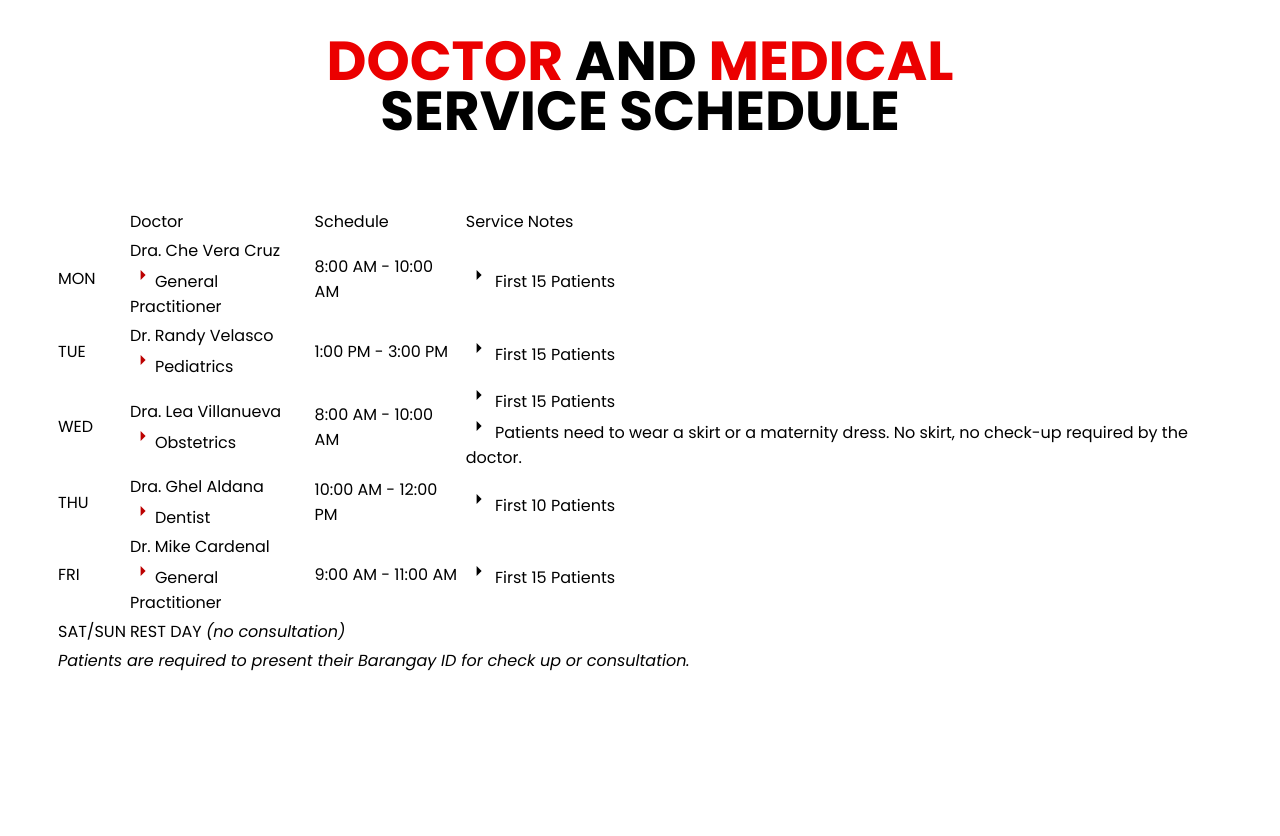
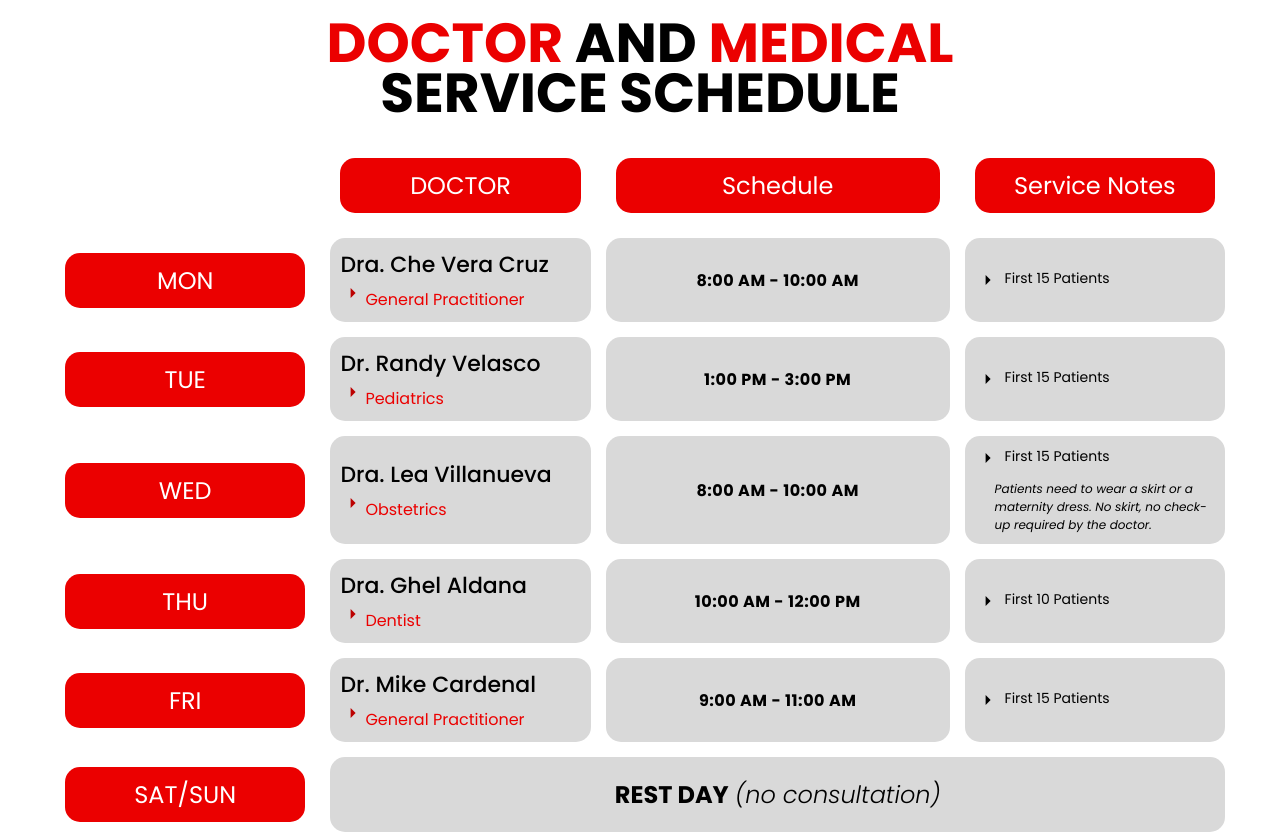
Before and after one commit to haxzxz/health_page, a plain HTML site: page index.html in a window 1280 px wide. Shown: the part 1957-2793 px from the top of the page. Drawn offline with Linux system fonts and the light colour scheme.

Commit message:
Added the medical schedule style

```diff
--- a/index.html
+++ b/index.html
@@ -1,4 +1,4 @@
-w<!DOCTYPE html>
+<!DOCTYPE html>
 <html lang="en">
 
 <head>
@@ -181,95 +181,118 @@ w<!DOCTYPE html>
                 <tbody>
                     <tr id="row-1">
                         <td> </td>
-                        <td>Doctor</td>
-                        <td>Schedule</td>
-                        <td>Service Notes</td>
+                        <td><span id="capsule">DOCTOR</span></td>
+                        <td><span id="capsule">Schedule</span></td>
+                        <td><span id="capsule">Service Notes</span></td>
                     </tr>
                     <tr id="row-2">
-                        <td>MON</td>
-                        <td><span id="doc">Dra. Che Vera Cruz</span> <br>
+                        <td><span id="capsule">MON</span></td>
+                        <td id="doc-info">
+                            <p><span id="doc">Dra. Che Vera Cruz</span> <br>
                                 <svg width="25" height="24" viewBox="0 0 25 24" fill="none"
                                     xmlns="http://www.w3.org/2000/svg">
                                     <path d="M10.603 17V7L15.603 12L10.603 17Z" fill="#BC0100" />
                                 </svg><span id="desc">General Practitioner</span>
+                            </p>
                         </td>
-                        <td>8:00 AM - 10:00 AM</td>
-                        <td><svg width="25" height="24" viewBox="0 0 25 24" fill="none"
+                        <td id="cell-time"><span id="time-info">8:00 AM - 10:00 AM</span></td>
+                        <td id="patient-info">
+                            <p><svg width="25" height="24" viewBox="0 0 25 24" fill="none"
                                     xmlns="http://www.w3.org/2000/svg">
                                     <path d="M10.603 17V7L15.603 12L10.603 17Z" fill="black" />
-                            </svg> First 15 Patients
+                                </svg> First 15 Patients</p>
                         </td>
                     </tr>
                     <tr id="row-2">
-                        <td>TUE</td>
-                        <td><span id="doc">Dr. Randy Velasco</span> <br>
+                        <td><span id="capsule">TUE</span></td>
+                        <td id="doc-info">
+                            <p><span id="doc">Dr. Randy Velasco</span> <br>
                                 <svg width="25" height="24" viewBox="0 0 25 24" fill="none"
                                     xmlns="http://www.w3.org/2000/svg">
                                     <path d="M10.603 17V7L15.603 12L10.603 17Z" fill="#BC0100" />
                                 </svg><span id="desc">Pediatrics</span>
+                            </p>
                         </td>
-                        <td>1:00 PM - 3:00 PM</td>
-                        <td><svg width="25" height="24" viewBox="0 0 25 24" fill="none"
+                        <td id="cell-time"><span id="time-info">1:00 PM - 3:00 PM</span></td>
+                        <td id="patient-info">
+                            <p><svg width="25" height="24" viewBox="0 0 25 24" fill="none"
                                     xmlns="http://www.w3.org/2000/svg">
                                     <path d="M10.603 17V7L15.603 12L10.603 17Z" fill="black" />
-                            </svg> First 15 Patients
+                                </svg> First 15 Patients</p>
                         </td>
                     </tr>
                     <tr id="row-3">
-                        <td>WED</td>
-                        <td><span id="doc">Dra. Lea Villanueva</span> <br>
+                        <td><span id="capsule">WED</span></td>
+                        <td id="doc-info">
+                            <p><span id="doc">Dra. Lea Villanueva</span> <br>
                                 <svg width="25" height="24" viewBox="0 0 25 24" fill="none"
                                     xmlns="http://www.w3.org/2000/svg">
                                     <path d="M10.603 17V7L15.603 12L10.603 17Z" fill="#BC0100" />
                                 </svg><span id="desc">Obstetrics</span>
+                            </p>
                         </td>
-                        <td>8:00 AM - 10:00 AM</td>
-                        <td><svg width="25" height="24" viewBox="0 0 25 24" fill="none"
+                        <td id="cell-time"><span id="time-info">8:00 AM - 10:00 AM</span></td>
+                        <td id="patient-info">
+                            <p><svg width="25" height="24" viewBox="0 0 25 24" fill="none"
                                     xmlns="http://www.w3.org/2000/svg">
                                     <path d="M10.603 17V7L15.603 12L10.603 17Z" fill="black" />
                                 </svg> First 15 Patients <br>
-                            <svg width="25" height="24" viewBox="0 0 25 24" fill="none"
-                                xmlns="http://www.w3.org/2000/svg">
-                                <path d="M10.603 17V7L15.603 12L10.603 17Z" fill="black" />
-                            </svg> Patients need to wear a skirt or a maternity dress. No skirt, no check-up required by the doctor.
+                            </p>
+                            <p>
+                                <em>
+                                    Patients need to wear a skirt or a maternity dress. No skirt, no check-up
+                                    required by the doctor.
+                                </em>
+                            </p>
                         </td>
                     </tr>
                     <tr id="row-4">
-                        <td id="day">THU</td>
-                        <td id="doc-info"><span id="doc">Dra. Ghel Aldana</span> <br>
+                        <td><span id="capsule">THU</span></td>
+                        <td id="doc-info">
+                            <p><span id="doc">Dra. Ghel Aldana</span> <br>
                                 <svg width="25" height="24" viewBox="0 0 25 24" fill="none"
                                     xmlns="http://www.w3.org/2000/svg">
                                     <path d="M10.603 17V7L15.603 12L10.603 17Z" fill="#BC0100" />
                                 </svg><span id="desc">Dentist</span>
+                            </p>
                         </td>
-                        <td id="time">10:00 AM - 12:00 PM</td>
-                        <td id="patient-info"><svg width="25" height="24" viewBox="0 0 25 24" fill="none"
+                        <td id="cell-time"><span id="time-info">10:00 AM - 12:00 PM</span></td>
+                        <td id="patient-info">
+                            <p><svg width="25" height="24" viewBox="0 0 25 24" fill="none"
                                     xmlns="http://www.w3.org/2000/svg">
                                     <path d="M10.603 17V7L15.603 12L10.603 17Z" fill="black" />
-                            </svg> First 10 Patients
+                                </svg> First 10 Patients</p>
                         </td>
                     </tr>
-                    <tr id="row-4">
-                        <td id="day">FRI</td>
-                        <td id="doc-info"><span id="doc">Dr. Mike Cardenal</span> <br>
+                    <tr id="row-5">
+                        <td><span id="capsule">FRI</span></td>
+                        <td id="doc-info">
+                            <p><span id="doc">Dr. Mike Cardenal</span> <br>
                                 <svg width="25" height="24" viewBox="0 0 25 24" fill="none"
                                     xmlns="http://www.w3.org/2000/svg">
                                     <path d="M10.603 17V7L15.603 12L10.603 17Z" fill="#BC0100" />
                                 </svg><span id="desc">General Practitioner</span>
+                            </p>
                         </td>
-                        <td id="time">9:00 AM - 11:00 AM</td>
-                        <td id="patient-info"><svg width="25" height="24" viewBox="0 0 25 24" fill="none"
+                        <td id="cell-time"><span id="time-info">9:00 AM - 11:00 AM</span></td>
+                        <td id="patient-info">
+                            <p><svg width="25" height="24" viewBox="0 0 25 24" fill="none"
                                     xmlns="http://www.w3.org/2000/svg">
                                     <path d="M10.603 17V7L15.603 12L10.603 17Z" fill="black" />
-                            </svg> First 15 Patients
+                                </svg> First 15 Patients</p>
                         </td>
                     </tr>
-                    <tr id="row-5">
-                        <td id="day">SAT/SUN</td>
-                        <td id="rest-day" colspan="3"><span id="bold">REST DAY</span> <em>(no consultation)</em></td>
+                    <tr id="row-6">
+                        <td><span id="capsule">SAT/SUN</span></td>
+                        <td id="rest-day" colspan="3">
+                            <p>
+                                <span id="bold">REST DAY</span> <em>(no consultation)</em>
+                            </p>
+                        </td>
                     </tr>
-                    <tr>
-                        <td id="req" colspan="4"><span><em>Patients are required to present their Barangay ID for check up or consultation.</em></span></td>
+                    <tr id="row-7">
+                        <td id="req" colspan="4"><span><em>Patients are required to present their Barangay ID for check
+                                    up or consultation.</em></span></td>
                     </tr>
                 </tbody>
             </table>
--- a/style.css
+++ b/style.css
@@ -511,7 +511,7 @@ header.sticky {
   align-items: center;
   align-content: center;
   flex-direction: column;
-  min-height: 80vh;
+  min-height: 60vh;
 }
 
 .medic-schedule #header {
@@ -538,5 +538,112 @@ header.sticky {
 
 .medic-schedule .container-table table {
   width: 100%;
-  padding: 55px 15px;
+  border-spacing: 15px;
 }
+
+.medic-schedule .container-table td {
+  height: 100%;
+  width: 100%;
+  height: 36px;
+  width: 156px;
+  vertical-align: center;
+  padding: 10px;
+}
+
+.medic-schedule .container-table table #capsule{
+  font-size: 24px;
+  margin: auto;
+  text-align: center;
+  background-color: var(--primary-color);
+  padding: 10px;
+  border-radius: 15px;
+  color: #ffffff;
+  display: flex;
+  justify-content: center;
+}
+
+.medic-schedule .container-table table #doc-info {
+  background-color: #d9d9d9;
+  border-radius: 15px;
+}
+
+.medic-schedule .container-table table #doc {
+  font-size: 22px;
+  font-weight: 500;
+}
+
+.medic-schedule .container-table table #desc {
+  color: var(--primary-color);
+}
+
+.medic-schedule .container-table table #cell-time {
+  text-align: center;
+  background-color: #d9d9d9;
+  min-height: 75px;
+  min-width: 206px;
+  border-radius: 15px;
+}
+
+.medic-schedule .container-table table #time-info {
+  display: inline-block;
+  font-size: 16px;
+  font-weight: 700;
+  letter-spacing: 0.5px;
+}
+
+.medic-schedule .container-table #patient-info {
+  background-color: #d9d9d9;
+  border-radius: 15px;
+}
+
+.medic-schedule .container-table table #patient-info p{
+  font-size: 14px;
+  display: flex;
+  gap: 5px;
+}
+
+.medic-schedule .container-table table #patient-info em {
+  font-size: 12px;
+  display: inline-block;
+  padding-top: 10px;
+  padding-left: 20px;
+}
+
+.medic-schedule .container-table table #row-3 #patient-info{
+  font-size: 12px;
+}
+
+.medic-schedule .container-table table #row-6 #rest-day {
+  background-color: #d9d9d9;
+  border-radius: 15px;
+  margin: 0;
+}
+
+.medic-schedule .container-table table #row-6 #rest-day p {
+  text-align: center;
+  font-size: 24px;
+}
+
+.medic-schedule .container-table table #row-6 #rest-day #bold {
+  font-weight: 700;
+}
+
+.medic-schedule .container-table table #row-6 #rest-day em {
+  font-weight: 300;
+}
+
+.medic-schedule .container-table table #row-7 #req {
+  text-align: center;
+  font-weight: 500;
+  letter-spacing: 1px;
+  position: relative;
+}
+
+.medic-schedule .container-table table #row-7 #req:after {
+  content: "";
+  position: absolute;
+  bottom: 0;
+  left: 25%;
+  width: 50%;
+  border: 2px solid var(--primary-color);
+}
```
Also changed, not shown: sample/box.html (added, +88 -0 lines). Lines whose indentation alone changed are shown as unchanged.
